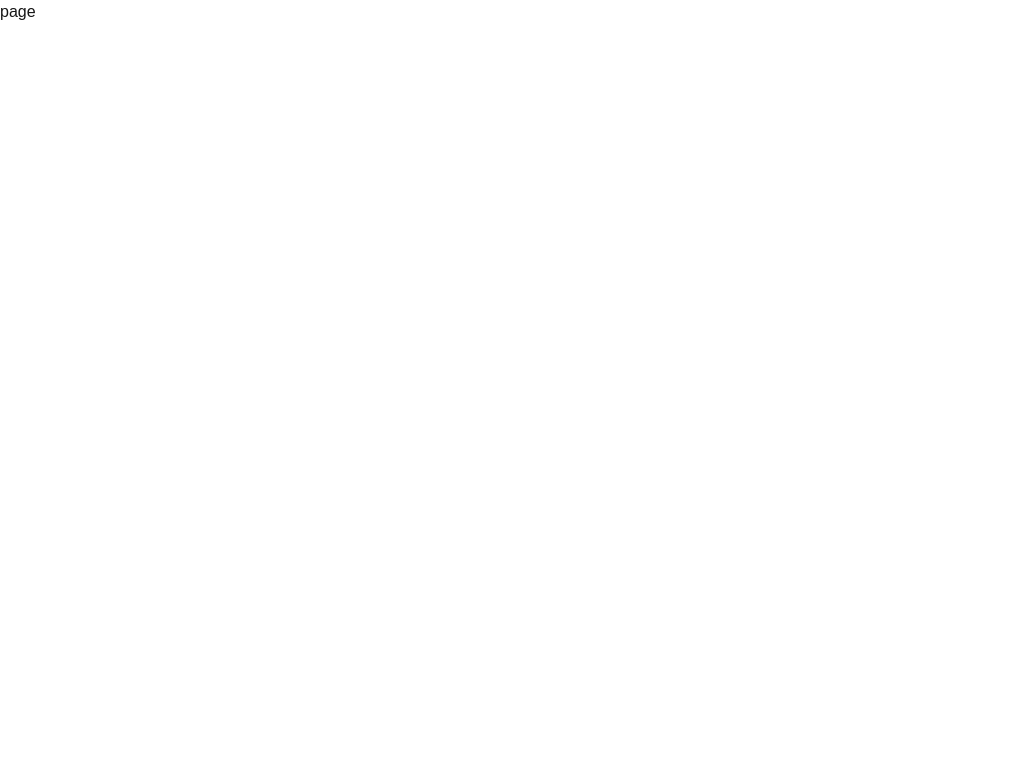
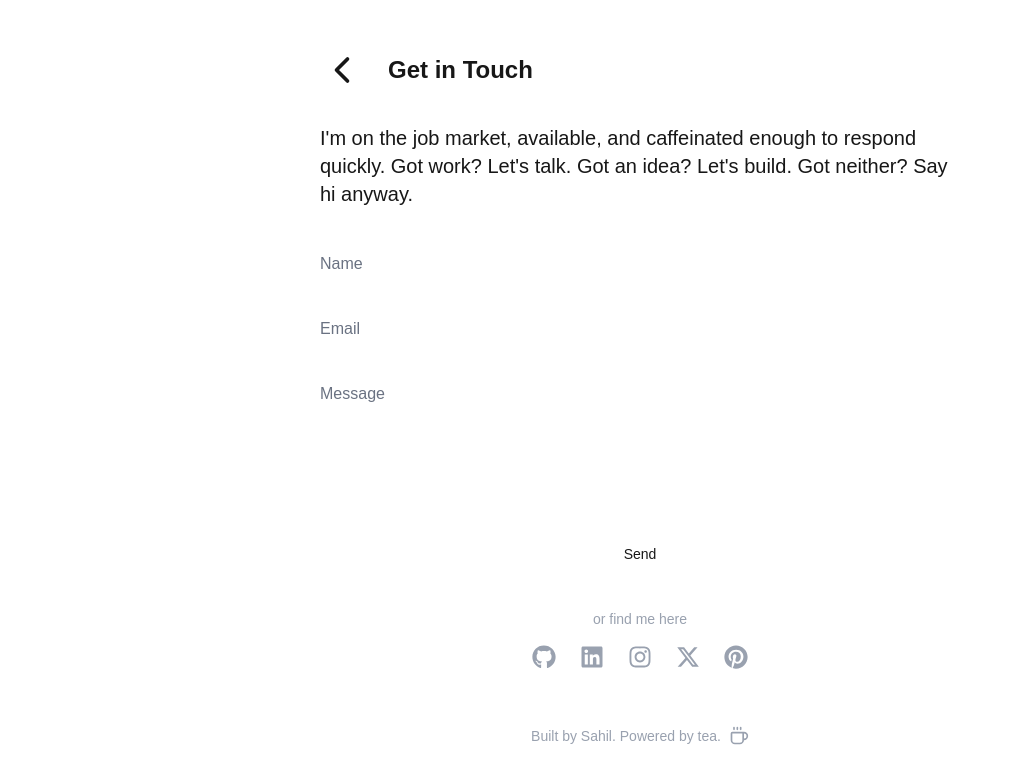
Before and after one commit to sahiltiwaridev/portfolio, a Next.js app: page /contact in a window 1280 px wide. Shown: the top 784 px of the page, without its empty margins (0-1010 px from the left). Built offline with nearby package versions, Linux system fonts and the light colour scheme.

Commit message:
feat: add contact page with EmailJS integration

```diff
--- a/package.json
+++ b/package.json
@@ -9,6 +9,7 @@
     "lint": "eslint"
   },
   "dependencies": {
+    "@emailjs/browser": "^4.4.1",
     "lucide-react": "^0.577.0",
     "next": "16.1.6",
     "react": "19.2.3",
--- a/src/app/contact/page.tsx
+++ b/src/app/contact/page.tsx
@@ -1,3 +1,5 @@
+import ContactClient from "@/components/ContactClient";
+
 export const metadata = {
   title: "Get in Touch — Sahil Tiwari",
   description:
@@ -5,5 +7,5 @@ export const metadata = {
 };
 
 export default function Contact() {
-  return <div>page</div>;
+  return  <ContactClient />
 }
--- /dev/null
+++ b/src/components/ContactClient.tsx
@@ -0,0 +1,135 @@
+"use client";
+
+import Header from "@/components/Header";
+import Footer from "@/components/Footer";
+import { useState } from "react";
+import emailjs from "@emailjs/browser";
+import { FaGithub, FaInstagram, FaLinkedin } from "react-icons/fa";
+import { FaXTwitter, FaPinterest } from "react-icons/fa6";
+import Link from "next/link";
+
+const socialLinks = [
+  {
+    href: "https://github.com/sahiltiwaridev",
+    icon: FaGithub,
+    label: "GitHub",
+  },
+  {
+    href: "https://linkedin.com/in/sahil-tiwari-dev",
+    icon: FaLinkedin,
+    label: "LinkedIn",
+  },
+  {
+    href: "https://instagram.com/sahiltiwari.official",
+    icon: FaInstagram,
+    label: "Instagram",
+  },
+  { href: "https://x.com/Sahil_Creates", icon: FaXTwitter, label: "X" },
+  { href: "https://pin.it/3qZTuPaDz", icon: FaPinterest, label: "Pinterest" },
+];
+
+const inputStyles =
+  "bg-transparent border-b border-white/20 py-3 outline-none focus:border-white transition-colors duration-200 placeholder:text-gray-500";
+
+export default function ContactClient() {
+  const [name, setName] = useState("");
+  const [email, setEmail] = useState("");
+  const [message, setMessage] = useState("");
+  const [status, setStatus] = useState("");
+
+  const handleSubmit = async (e: React.FormEvent) => {
+    e.preventDefault();
+    setStatus("sending");
+
+    try {
+      await emailjs.send(
+        process.env.NEXT_PUBLIC_EMAILJS_SERVICE_ID!,
+        process.env.NEXT_PUBLIC_EMAILJS_TEMPLATE_ID!,
+        { name, email, message },
+        process.env.NEXT_PUBLIC_EMAILJS_PUBLIC_KEY!,
+      );
+      setStatus("success");
+      setName("");
+      setEmail("");
+      setMessage("");
+    } catch {
+      setStatus("error");
+    }
+  };
+
+  return (
+    <div className="w-1/2 flex flex-col mx-auto gap-8 pt-12">
+      <Header headername="Get in Touch" />
+
+      <p className="text-xl">
+        I'm on the job market, available, and caffeinated enough to respond
+        quickly. Got work? Let's talk. Got an idea? Let's build. Got neither?
+        Say hi anyway.
+      </p>
+
+      <form onSubmit={handleSubmit} className="flex flex-col gap-4">
+        <input
+          type="text"
+          placeholder="Name"
+          value={name}
+          onChange={(e) => setName(e.target.value)}
+          required
+          className={inputStyles}
+        />
+        <input
+          type="email"
+          placeholder="Email"
+          value={email}
+          onChange={(e) => setEmail(e.target.value)}
+          required
+          className={inputStyles}
+        />
+        <textarea
+          placeholder="Message"
+          value={message}
+          onChange={(e) => setMessage(e.target.value)}
+          required
+          rows={5}
+          className={`${inputStyles} resize-none`}
+        />
+        <button
+          type="submit"
+          disabled={status === "sending"}
+          className="w-full text-sm border border-white/20 px-6 py-3 hover:bg-white hover:text-black transition-all duration-200 disabled:opacity-50"
+        >
+          {status === "sending" ? "Sending..." : "Send"}
+        </button>
+
+        {status === "success" && (
+          <p className="text-green-400 text-sm">
+            Message sent! I'll get back to you soon.
+          </p>
+        )}
+        {status === "error" && (
+          <p className="text-red-400 text-sm">
+            Something went wrong. Try again or email me directly.
+          </p>
+        )}
+
+        <div className="flex flex-col items-center gap-4 pt-4">
+          <span className="text-gray-400 text-sm">or find me here</span>
+          <div className="flex gap-6">
+            {socialLinks.map(({ href, icon: Icon, label }) => (
+              <Link
+                key={href}
+                href={href}
+                target="_blank"
+                className="text-gray-400 hover:text-white transition-colors duration-200"
+                aria-label={label}
+              >
+                <Icon size={24} />
+              </Link>
+            ))}
+          </div>
+        </div>
+      </form>
+
+      <Footer />
+    </div>
+  );
+}
```
Also changed, not shown: 1 other file (tests, documents, lock files or other folders).
